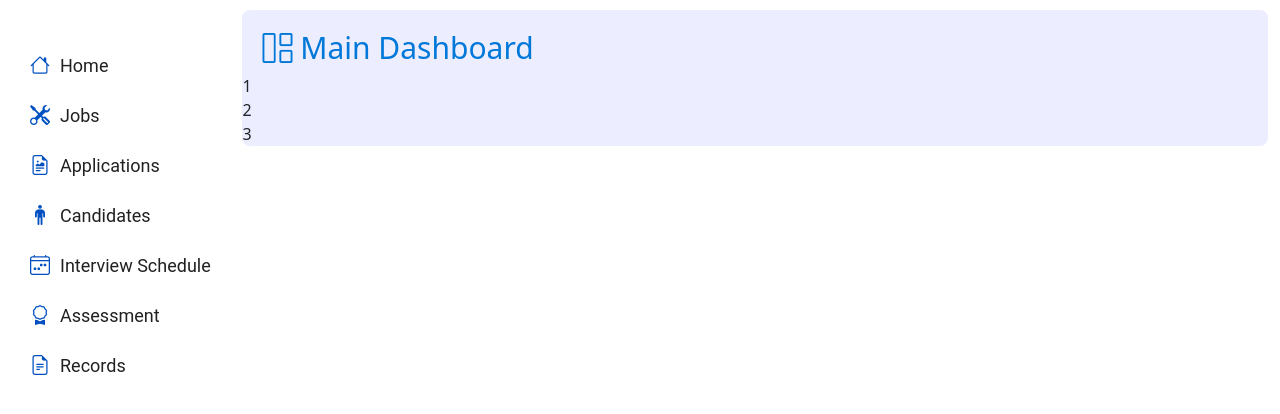
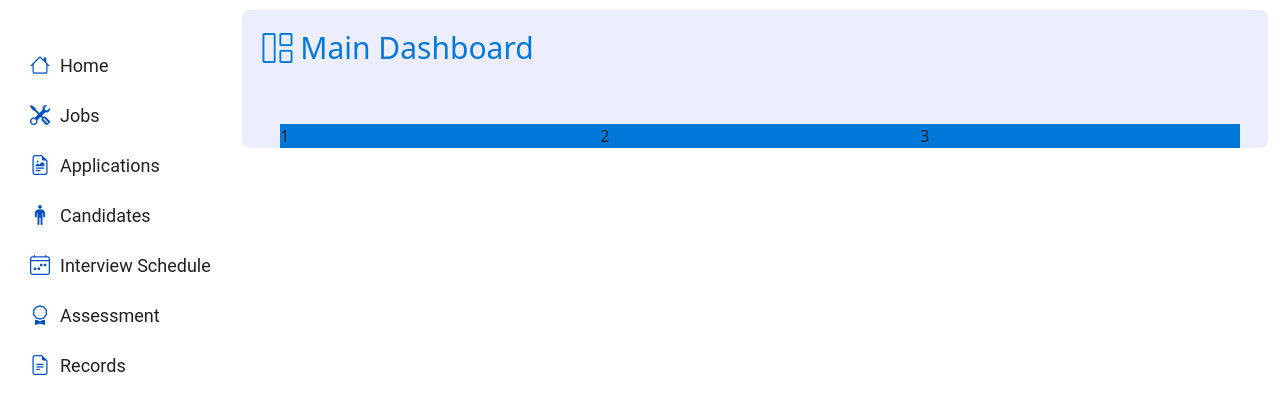
Before and after one commit to martin265/SmartWayConstruction, a PHP site: page /administrator_index.php in a window 1280 px wide. Shown: the top 414 px of the page. Run offline with PHP 8.4, Linux system fonts and the light colour scheme.

Commit message:
in progress

```diff
--- a/Styles/style.css
+++ b/Styles/style.css
@@ -327,3 +327,29 @@ body{
     padding-left: 20px;
     padding-top: 20px;
 }
+
+.content-area .dashboard-cards {
+    display: flex;
+    justify-content: center;
+    flex-flow: row wrap;
+    margin-top: 50px;
+    margin-left: 10px;
+}
+
+.content-area .dashboard-cards .total-applicants {
+    width: 320px;
+    height: auto;
+    background-color:#0078D9;
+}
+
+.content-area .dashboard-cards .total-questions {
+    width: 320px;
+    height: auto;
+    background-color:#0078D9;
+}
+
+.content-area .dashboard-cards .total-jobs-available {
+    width: 320px;
+    height: auto;
+    background-color:#0078D9;
+}
```
